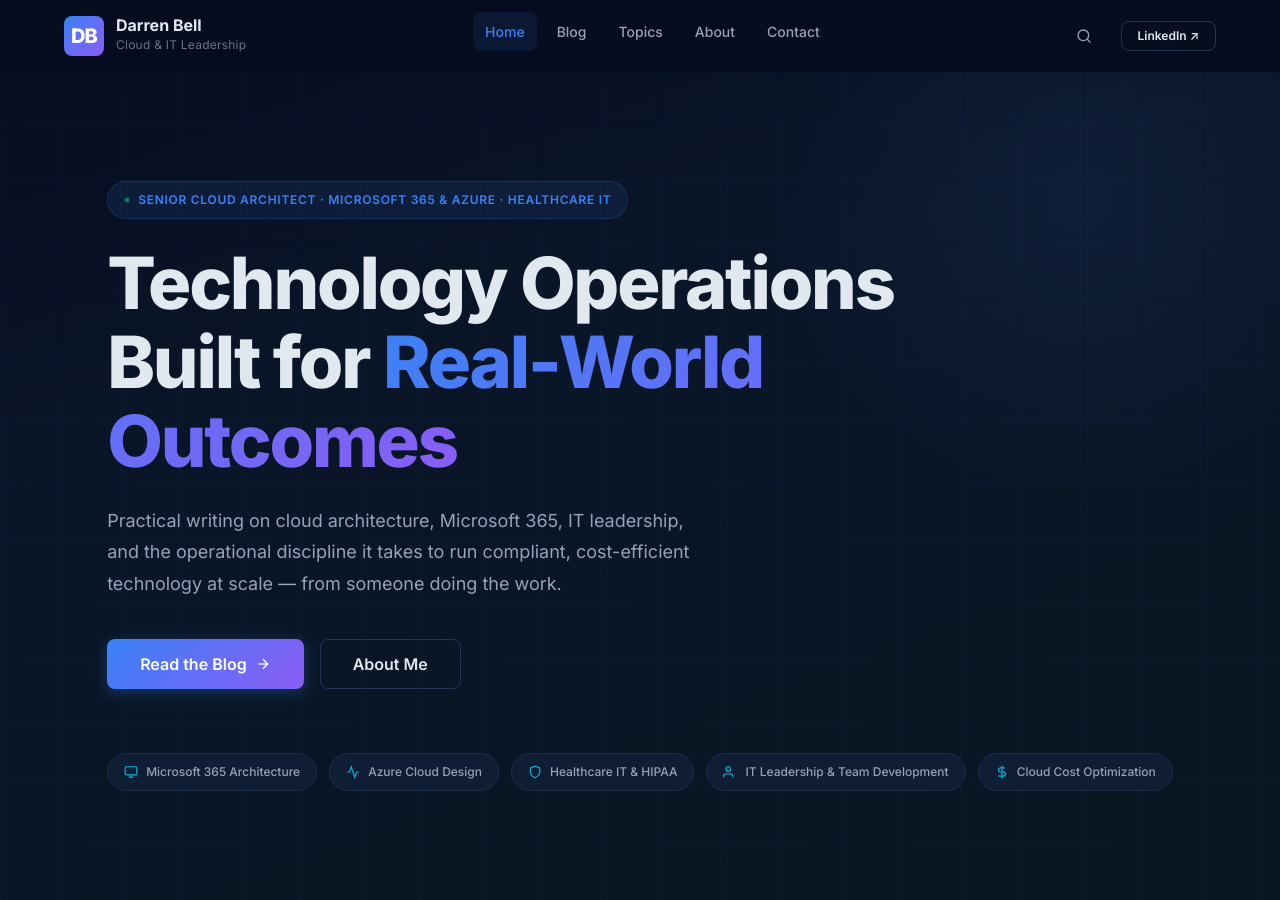
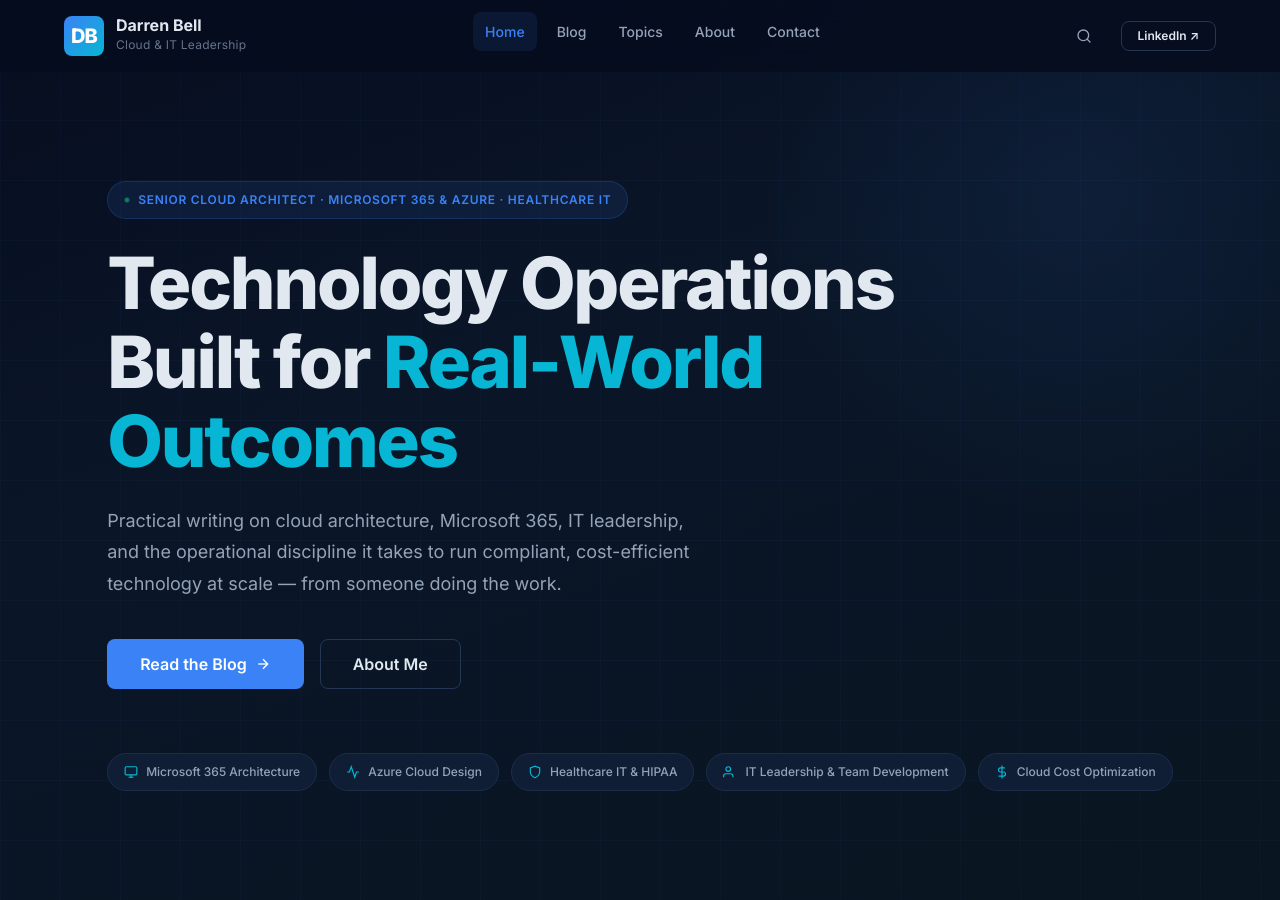
Before and after one commit to darrenbell09/DB_Blog, a Jekyll site: the page built from index.html, in a window 1280 px wide and 900 px high. Built offline with Jekyll 4.4.1, drawn with Linux system fonts in a browser that asks for light colours.

Commit message:
Tone down SaaS feel: remove purple, simplify buttons and hero
- gradient-brand: blue→purple → blue→cyan (removes purple everywhere)
- btn--primary: gradient → solid blue, no glow/lift effect
- stat-box numbers: gradient text → solid blue
- hero gradient-text: rainbow gradient → solid cyan
- post-card hover: reduce lift distance, remove blue glow shadow

https://claude.ai/code/session_017PKE5vkCB3o9Qj9NWR6azF

```diff
--- a/_sass/_components.scss
+++ b/_sass/_components.scss
@@ -22,14 +22,14 @@
   white-space: nowrap;
 
   &--primary {
-    background: $gradient-brand;
+    background: $accent-blue;
     color: #fff;
-    box-shadow: 0 4px 15px rgba(59, 130, 246, 0.3);
+    box-shadow: none;
 
     &:hover {
       color: #fff;
-      transform: translateY(-2px);
-      box-shadow: 0 6px 25px rgba(59, 130, 246, 0.4);
+      background: darken(#3b82f6, 8%);
+      box-shadow: none;
     }
   }
 
@@ -143,8 +143,8 @@
   transition: transform $t-base, box-shadow $t-base, border-color $t-base;
 
   &:hover {
-    transform: translateY(-4px);
-    box-shadow: $shadow-xl, $shadow-glow;
+    transform: translateY(-2px);
+    box-shadow: $shadow-md;
     border-color: $border-light;
   }
 
@@ -372,10 +372,7 @@
   &__number {
     font-size: $fs-4xl;
     font-weight: $fw-extrabold;
-    background: $gradient-brand;
-    -webkit-background-clip: text;
-    -webkit-text-fill-color: transparent;
-    background-clip: text;
+    color: $accent-blue;
     line-height: 1;
     margin-bottom: $sp-2;
   }
--- a/_sass/_variables.scss
+++ b/_sass/_variables.scss
@@ -29,7 +29,7 @@ $accent-purple:   #8b5cf6;   // leadership, vision
 $accent-amber:    #f59e0b;   // highlight, warning, energy
 
 // ---- Gradients ----
-$gradient-brand:    linear-gradient(135deg, #{$accent-blue} 0%, #{$accent-purple} 100%);
+$gradient-brand:    linear-gradient(135deg, #{$accent-blue} 0%, #{$accent-cyan} 100%);
 $gradient-cyan:     linear-gradient(135deg, #{$accent-cyan} 0%, #{$accent-blue} 100%);
 $gradient-green:    linear-gradient(135deg, #{$accent-green} 0%, #{$accent-cyan} 100%);
 $gradient-hero-bg:  linear-gradient(160deg, #060d1f 0%, #0a1628 40%, #091520 100%);
--- a/assets/css/main.scss
+++ b/assets/css/main.scss
@@ -107,10 +107,7 @@
     max-width: 800px;
 
     .gradient-text {
-      background: $gradient-brand;
-      -webkit-background-clip: text;
-      -webkit-text-fill-color: transparent;
-      background-clip: text;
+      color: $accent-cyan;
     }
   }
 
```
